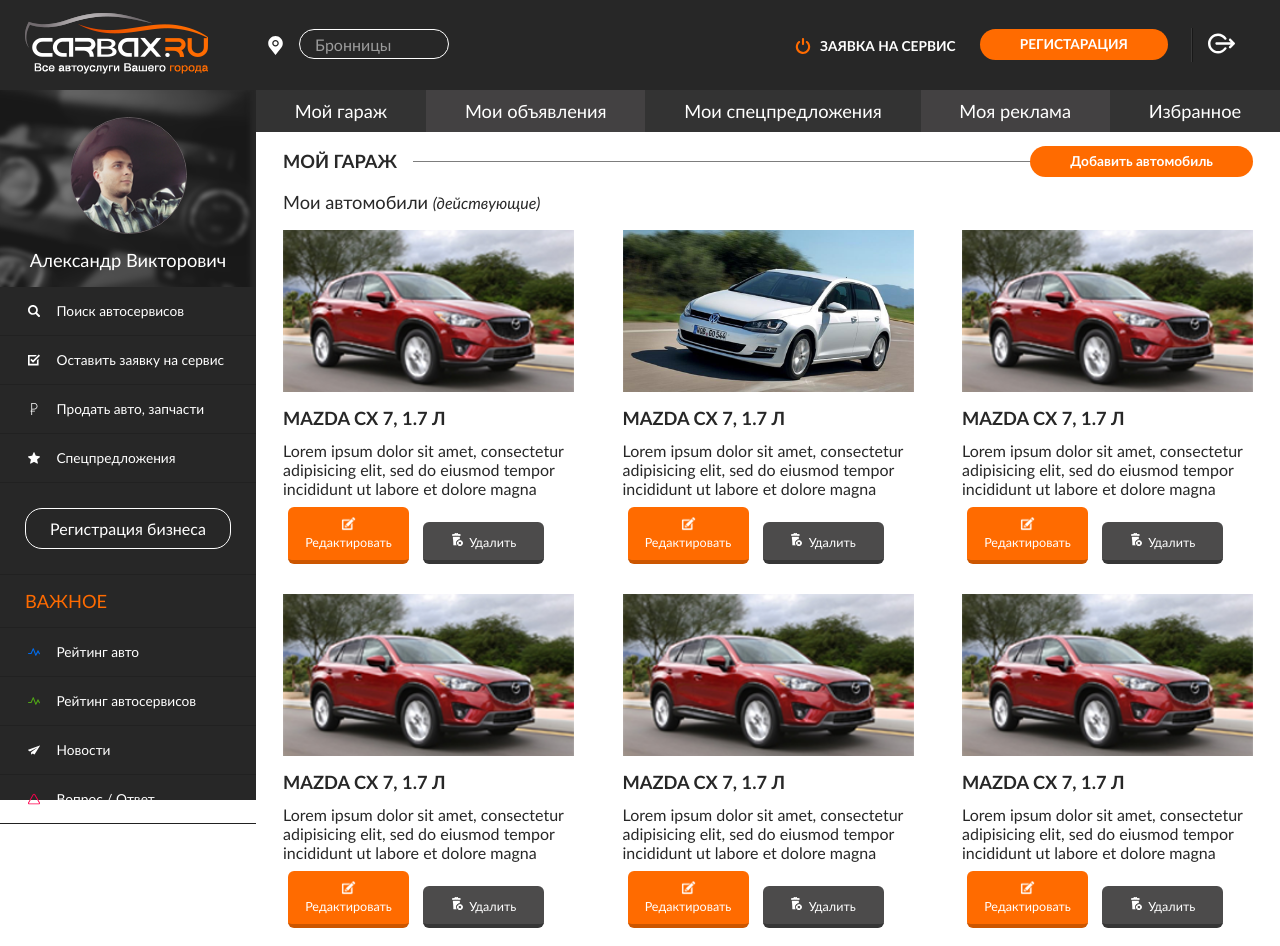
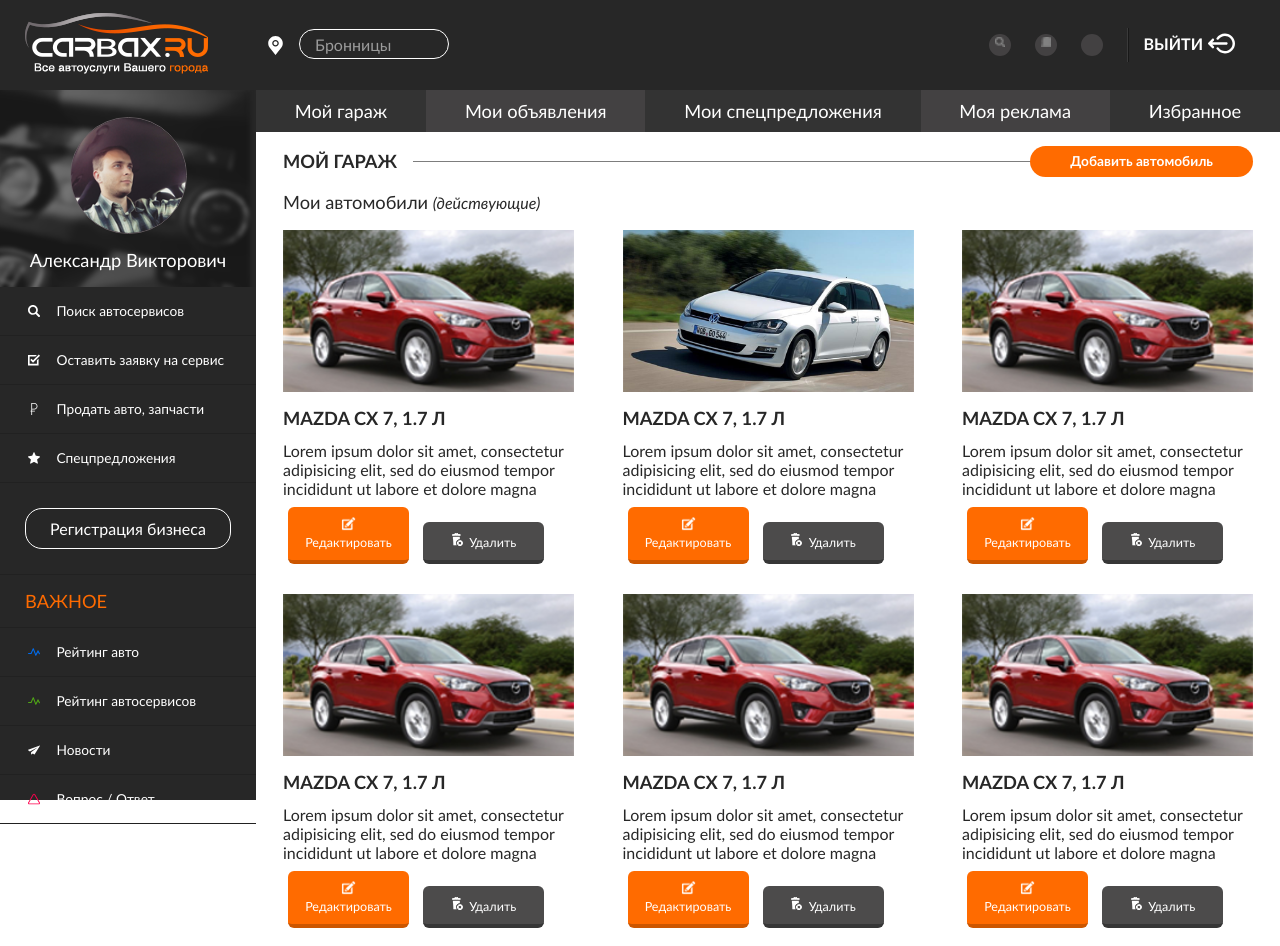
Before and after one commit to Kirbaba/carbax, a website: page cabinet.html in a window 1280 px wide. Shown: the top 946 px of the page. Drawn offline with nearby package versions, Linux system fonts and the light colour scheme.

Commit message:
cabinet header start

```diff
--- /dev/null
+++ b/app/sass/header/_head-in.scss
@@ -0,0 +1,52 @@
+.header-in {
+  position: fixed;
+  top: 0;
+  right: 0;
+  left: 0;
+  display: flex;
+  height: 90px;
+  align-items: center;
+  justify-content: space-between;
+  background-color: $base;
+  z-index: 1000;
+  .header__request {
+    display: inline-block;
+    position: relative;
+    width: 22px;
+    height: 22px;
+    background-color: #434142;
+    border-radius: 50%;
+    overflow: hidden;
+    img{
+      display: block;
+      position: relative;
+      width: 10px;
+      height: 10px;
+      object-fit: cover;
+      margin: 3px auto;
+    }
+  }
+  .header__signin {
+    text-transform: uppercase;
+    color: white;
+    font-family: $calibri;
+    font-size: 14px;
+    font-weight: 700;
+    span {
+      display: block;
+      position: relative;
+      float: left;
+      line-height: 20px;
+      margin-right: 5px;
+      @include transition(0.4s);
+    }
+    svg {
+      transform: rotate(180deg);
+    }
+  }
+
+  .header__signin:focus span, .header__signin:hover span {
+    color: $orange;
+  }
+
+}
--- a/app/sass/header/_style.scss
+++ b/app/sass/header/_style.scss
@@ -1,2 +1,3 @@
 @import "_navigation";
 @import "_head";
+@import "_head-in";
--- a/cabinet.html
+++ b/cabinet.html
@@ -17,9 +17,8 @@
 <!-- open .header -->
 <!-- end html_open.html-->
 
-<!-- start header.html-->
-
-<header class="header">
+<!-- start header_in.html-->
+<header class="header header-in">
     <!-- open .header_leftside -->
     <!-- open .header__logo -->
     <div class="header__logo"><a href="/">
@@ -43,13 +42,19 @@
     <!-- open .header_rightside -->
     <div class="header_rightside">
         <a href="#" class="header__request">
-            <svg xmlns="http://www.w3.org/2000/svg" viewBox="0 0 489.888 489.888">
-              <path d="M25.383 290.5c-7.2-77.5 25.9-147.7 80.8-192.3 21.4-17.4 53.4-2.5 53.4 25 0 10.1-4.8 19.4-12.6 25.7-38.9 31.7-62.3 81.7-56.6 136.9 7.4 71.9 65 130.1 136.8 138.1 93.7 10.5 173.3-62.9 173.3-154.5 0-48.6-22.5-92.1-57.6-120.6-7.8-6.3-12.5-15.6-12.5-25.6 0-27.2 31.5-42.6 52.7-25.6 50.2 40.5 82.4 102.4 82.4 171.8 0 126.9-107.8 229.2-236.7 219.9-106.6-7.5-193.5-92.4-203.4-198.8zM244.883 0c-18 0-32.5 14.6-32.5 32.5v149.7c0 18 14.6 32.5 32.5 32.5s32.5-14.6 32.5-32.5V32.5c0-17.9-14.5-32.5-32.5-32.5z"/>
-            </svg>
-            ЗАЯВКА НА СЕРВИС
+            <img src="img/icons/search-sm-icon.png" alt="">
         </a>
-        <a href="#" class="btn btn_orange header__registration">РЕГИСТАРАЦИЯ</a>
+
+        <a href="#" class="header__request">
+            <img src="img/icons/notification-sm-icon.png" alt="">
+        </a>
+
+        <a href="#" class="header__request">
+
+        </a>
+
         <a href="#" class="header__signin">
+            <span>выйти</span>
             <svg xmlns="http://www.w3.org/2000/svg" viewBox="-41 230.5 512 380.7">
                 <g id="XMLID_2_">
                     <path id="XMLID_4_" d="M391.5 397.6H121.9c-12.9 0-23.3 10.4-23.3 23.3s10.4 23.3 23.3 23.3h269.6l-30.1 30.1c-9.1 9.1-9.1 23.8 0 32.9 9.1 9.1 23.8 9.1 32.9 0l69.8-69.8c.5-.5 1-1.1 1.5-1.7.1-.1.2-.3.3-.4.4-.5.7-.9 1-1.4.1-.1.2-.3.3-.4l.9-1.5c.1-.1.1-.2.2-.3.3-.6.6-1.1.8-1.7 0-.1.1-.2.1-.2.3-.6.5-1.3.7-1.9 0-.1 0-.2.1-.3.2-.6.4-1.3.5-2 0-.2.1-.4.1-.6.1-.5.2-1.1.2-1.7.1-.8.1-1.5.1-2.3s0-1.6-.1-2.3c-.1-.6-.2-1.1-.2-1.7 0-.2-.1-.4-.1-.6-.1-.7-.3-1.3-.5-2 0-.1 0-.2-.1-.2-.2-.7-.4-1.3-.7-1.9 0-.1 0-.1-.1-.2-.2-.6-.5-1.2-.8-1.8-.1-.1-.1-.2-.1-.3l-.9-1.5c-.1-.1-.2-.3-.3-.4-.3-.5-.7-.9-1-1.4-.1-.1-.2-.3-.3-.4-.5-.6-1-1.2-1.5-1.7l-69.8-69.8c-4.5-4.5-10.5-6.8-16.5-6.8s-11.9 2.3-16.5 6.8c-9.1 9.1-9.1 23.8 0 32.9l30.1 29.9z" class="st0"/>
@@ -61,7 +66,7 @@
     <!-- close .header_rightside -->
 </header>
 <!-- close .header -->
-<!-- end header.html-->
+<!-- end header_in.html-->
 
 <!-- open .content-wrap -->
 <main class="page-wrap">
```
Also changed, not shown: app/html/header_in.html (added, +48 -0 lines), app/html/pages/cabinet.html (+1 -1 lines), css/style.min.css, img/icons/notification-sm-icon.png (added), img/icons/search-sm-icon.png (added), 1 other file. Lines whose indentation alone changed are shown as unchanged.
